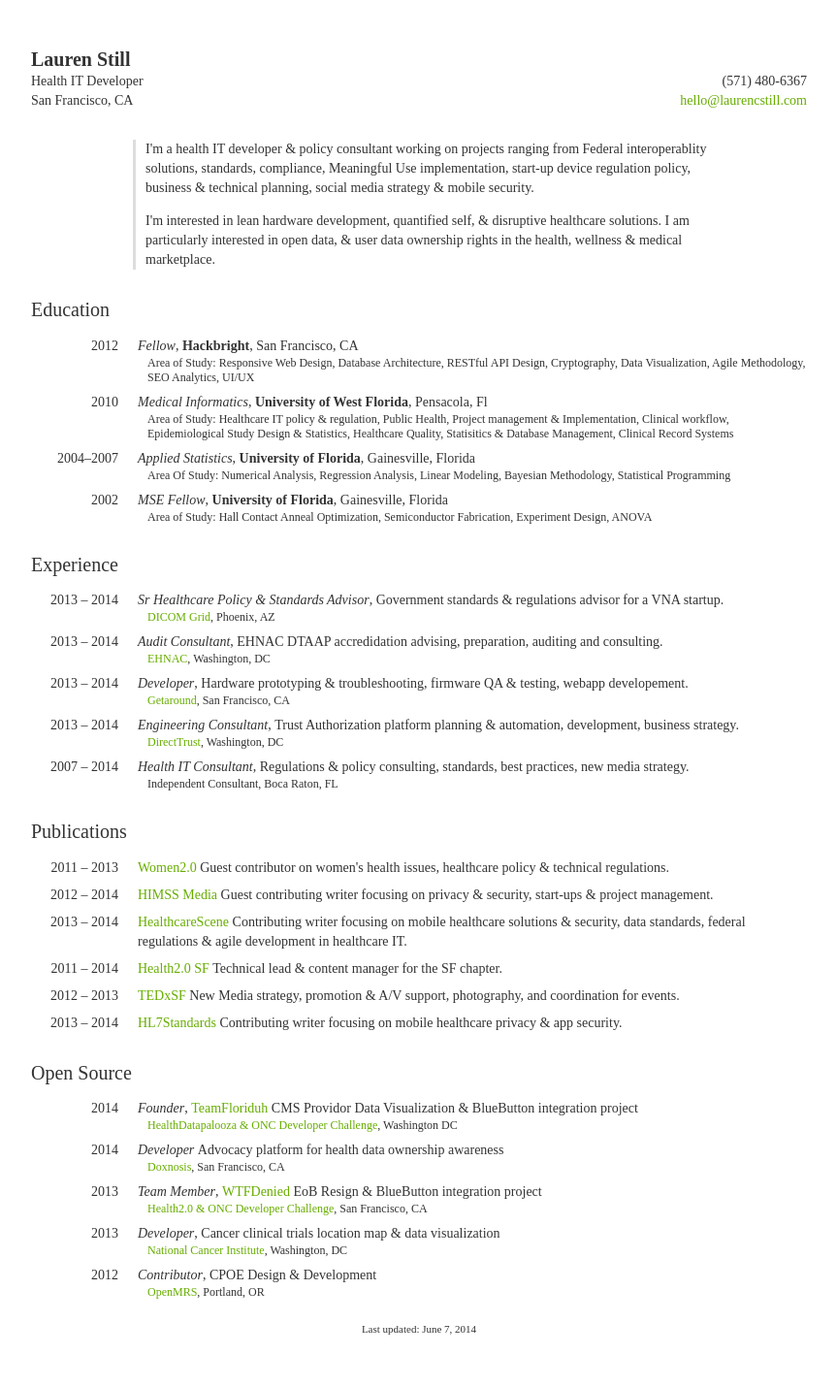
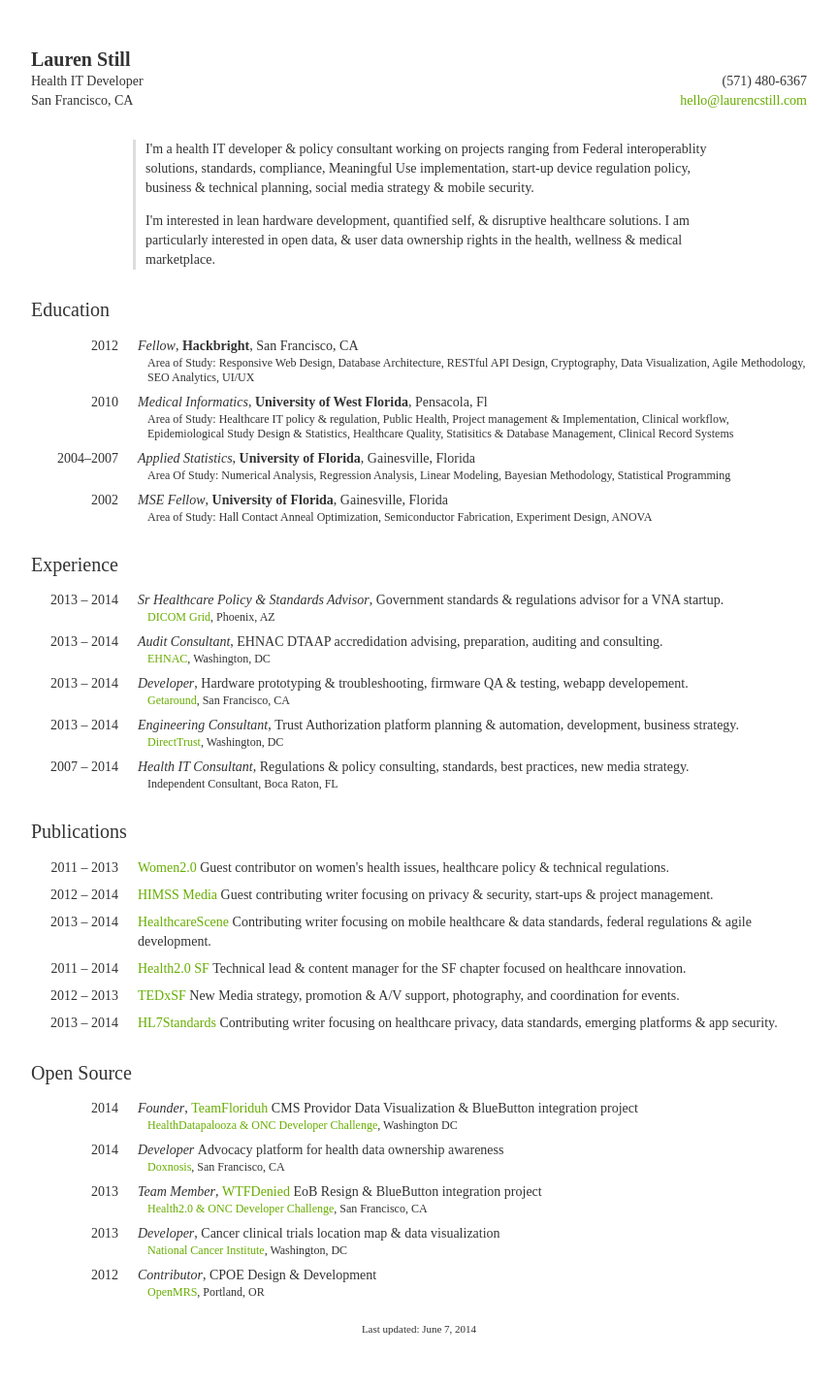
Before and after one commit to laurenstill/laurenstill.github.io, a Jekyll site: the page cv/index.html, which Jekyll copies as it is, in a window 1280 px wide. Shown: the whole page at 97% size, without its empty margins (208-1071 px from the left). Built offline with Jekyll 4.4.1, drawn with Linux system fonts in a browser that asks for light colours; comment, search, counter and statistics services are not loaded.

Commit message:
little stuff

```diff
--- a/cv/index.html
+++ b/cv/index.html
@@ -151,12 +151,12 @@
                 <li>
                     <span class="date">2013 &ndash; 2014</span>
                     <span class="title"><a href="http://http://www.healthcarescene.com/">HealthcareScene</a>
-                            Contributing writer focusing on mobile healthcare solutions &amp; security, data standards, federal regulations &amp; agile development in healthcare IT.</span>
+                            Contributing writer focusing on mobile healthcare &amp; data standards, federal regulations &amp; agile development.</span>
                 </li>
                 <li>
                     <span class="date">2011 &ndash; 2014</span>
                     <span class="title"><a href="http://wwww.health2con.com">
-                            Health2.0 SF </a> Technical lead &amp; content manager for the SF chapter.</span>
+                            Health2.0 SF </a> Technical lead &amp; content manager for the SF chapter focused on healthcare innovation.</span>
                 </li>
                 <li>
                     <span class="date">2012 &ndash; 2013</span>
@@ -166,7 +166,7 @@
                 <li>
                     <span class="date">2013 &ndash; 2014</span>
                     <span class="title"><a href="http://wwww.hl7standards.com">
-                            HL7Standards </a> Contributing writer focusing on mobile healthcare privacy &amp; app security.</span>
+                            HL7Standards </a> Contributing writer focusing on healthcare privacy, data standards, emerging platforms &amp; app security.</span>
                 </li>
             </ul>
         </section>
```
